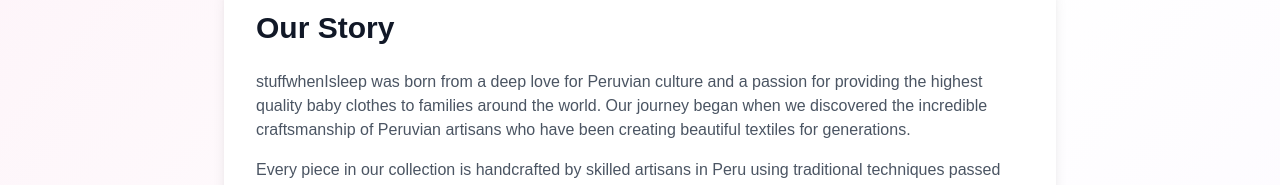
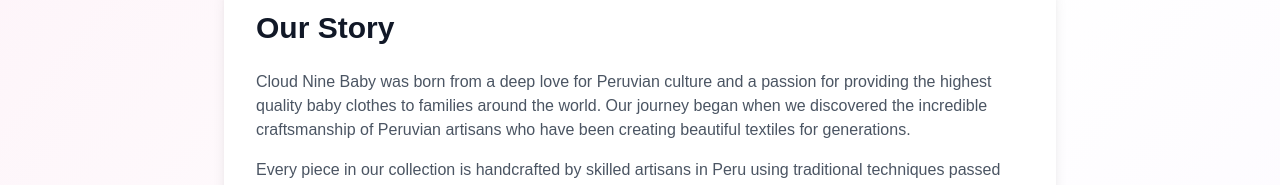
Before and after one commit to 7766554419/Amat, a Next.js app: page /about in a window 1280 px wide. Shown: the part 387-572 px from the top of the page. Built offline with nearby package versions, Linux system fonts and the light colour scheme.

Commit message:
Fix About Us page: replace stuffwhenIsleep with Cloud Nine Baby

```diff
--- a/app/about/page.tsx
+++ b/app/about/page.tsx
@@ -80,7 +80,7 @@
           <h2 className="text-3xl font-bold text-gray-900 mb-6">Our Story</h2>
           <div className="prose prose-lg text-gray-600 space-y-4">
             <p>
-              stuffwhenIsleep was born from a deep love for Peruvian culture and a passion for providing
+              Cloud Nine Baby was born from a deep love for Peruvian culture and a passion for providing
               the highest quality baby clothes to families around the world. Our journey began when we
               discovered the incredible craftsmanship of Peruvian artisans who have been creating beautiful
               textiles for generations.
```
